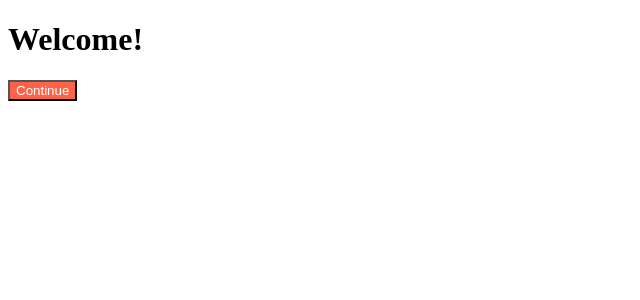
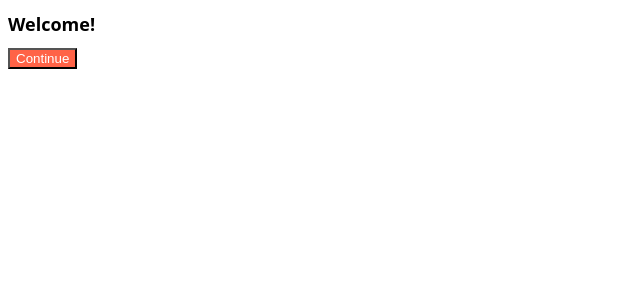
Before and after one commit to SeosoyoungE/reactjs_movie_web, a React (Create React App) app: page / in a window 1280 px wide. Shown: the top 300 px of the page, without its empty margins (0-640 px from the left). Built offline with nearby package versions, Linux system fonts and the light colour scheme.

Commit message:
5.1 - module.css의 사용: css를 import하여 모듈화

```diff
--- a/src/App.js
+++ b/src/App.js
@@ -1,9 +1,10 @@
 import Button from "./Button";
+import styles from "./App.module.css"
 
 function App() {
   return (
     <div>
-      <h1>Welcome!</h1>
+      <h1 className={styles.title}>Welcome!</h1>
       <Button text="Continue"/>
     </div>
   );
--- /dev/null
+++ b/src/App.module.css
@@ -0,0 +1,4 @@
+.title{
+    font-family: system-ui, -apple-system, BlinkMacSystemFont, 'Segoe UI', Roboto, Oxygen, Ubuntu, Cantarell, 'Open Sans', 'Helvetica Neue', sans-serif;
+    font-size: 18px;
+}
--- a/src/Button.js
+++ b/src/Button.js
@@ -1,8 +1,9 @@
 import PropTypes from "prop-types";
+import styles from "./Button.module.css";
 
 function Button({text}){
     return(
-        <button style={{backgroundColor:"tomato",color:"white"}}>{text}</button>
+        <button className={styles.btn}>{text}</button>
     );
 }
 
--- a/src/Button.module.css
+++ b/src/Button.module.css
@@ -1,4 +1,4 @@
-button{
+.btn{
     color: white;
     background-color: tomato;
 }
```
